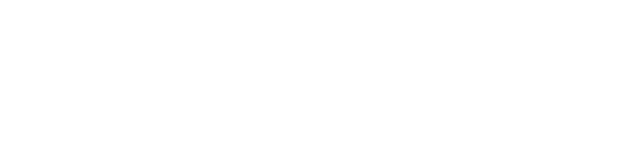
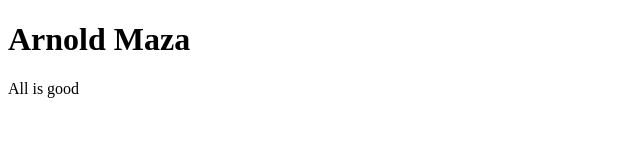
Before and after one commit to ArSil02/aprendiendoGITyGItHub, a plain HTML site: page index.html in a window 1280 px wide. Shown: the whole page, without its empty margins (0-640 px from the left). Drawn offline with Linux system fonts and the light colour scheme.

Commit message:
agregué etiqueta p

```diff
--- a/index.html
+++ b/index.html
@@ -5,6 +5,8 @@
     <meta name="viewport" content="width=device-width, initial-scale=1.0">
     <title>Arnold Maza</title>
 </head>
+<h1>Arnold Maza</h1>
+<p>All is good</p>
 <body>
 
 </body>
```
